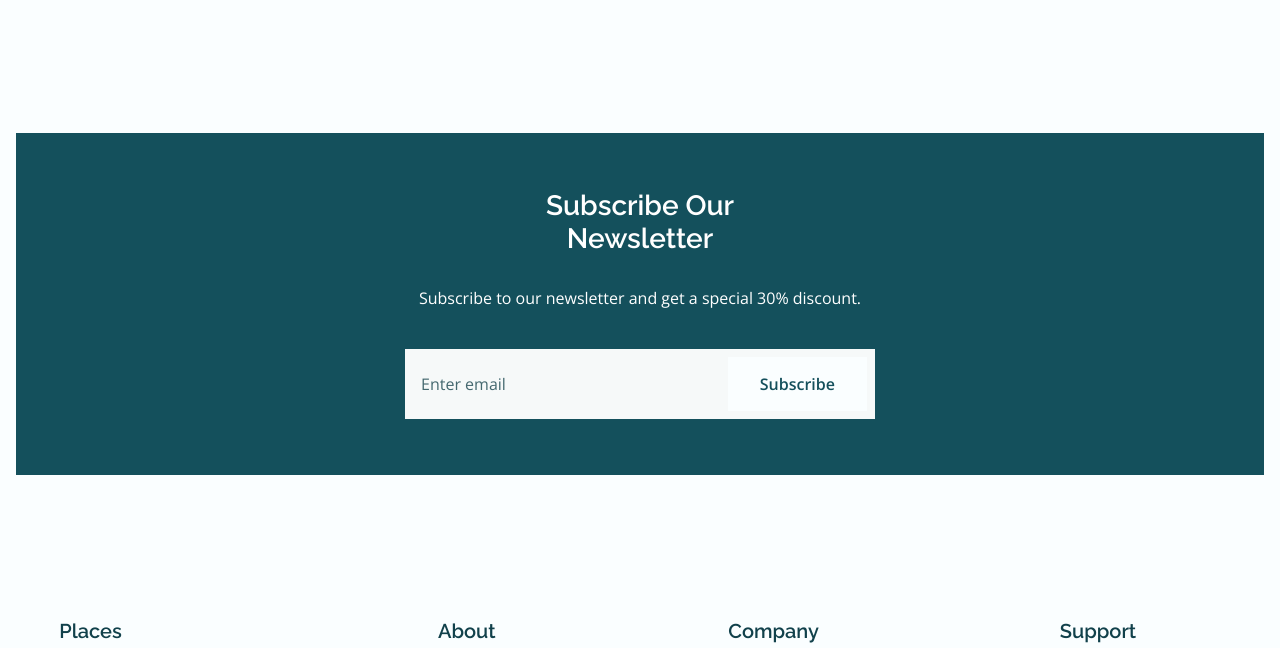
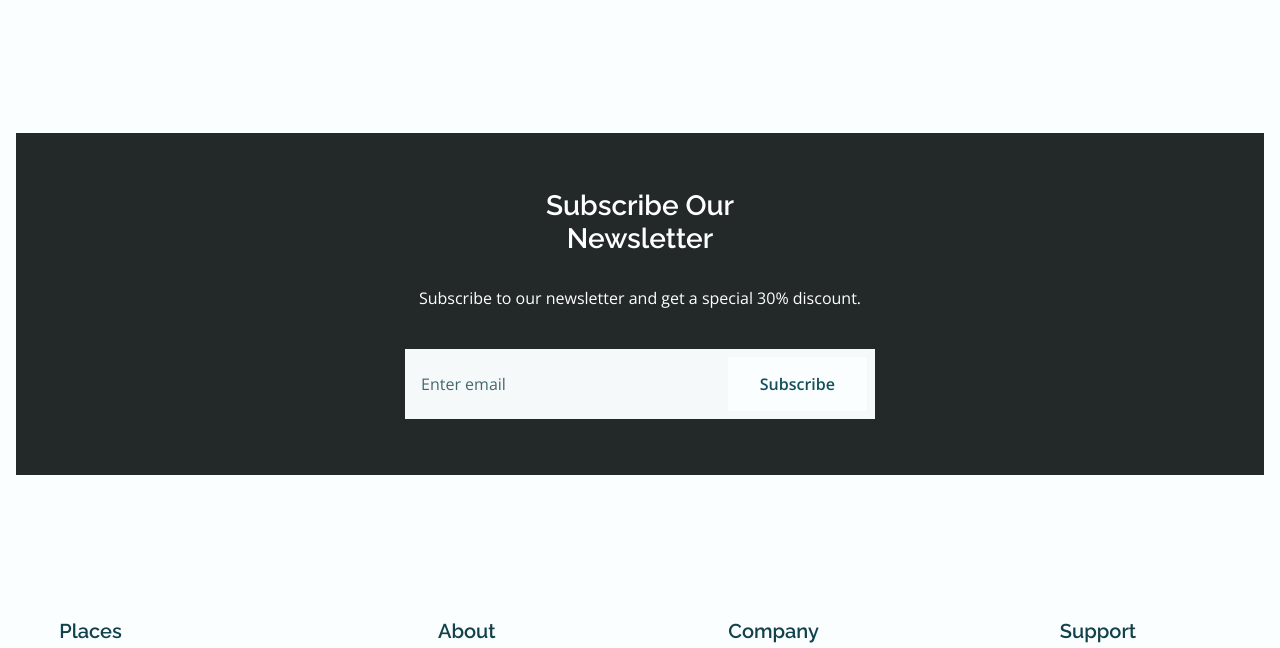
Before and after one commit to Verenasworld/blackAndWhite, a plain HTML site: page index.html in a window 1280 px wide. Shown: the part 3760-4408 px from the top of the page. Drawn offline with nearby package versions, Linux system fonts and the light colour scheme.

Commit message:
new color testing

```diff
--- a/assets/css/style.css
+++ b/assets/css/style.css
@@ -12,10 +12,11 @@
 
   /* HSL color mode */
   --first-color: hsl(var(--hue-color), 64%, 22%);
-  --first-color-second: hsl(var(--hue-color), 64%, 22%);
+  --first-color-second: rgb(35, 40, 41);
   --first-color-alt: hsl(var(--hue-color), 64%, 15%);
   --title-color: hsl(var(--hue-color), 64%, 18%);
   --text-color: hsl(var(--hue-color), 24%, 35%);
+
   --text-color-light: hsl(var(--hue-color), 8%, 60%);
   --input-color: hsl(var(--hue-color), 24%, 97%);
   --body-color: hsl(var(--hue-color), 100%, 99%);
```
